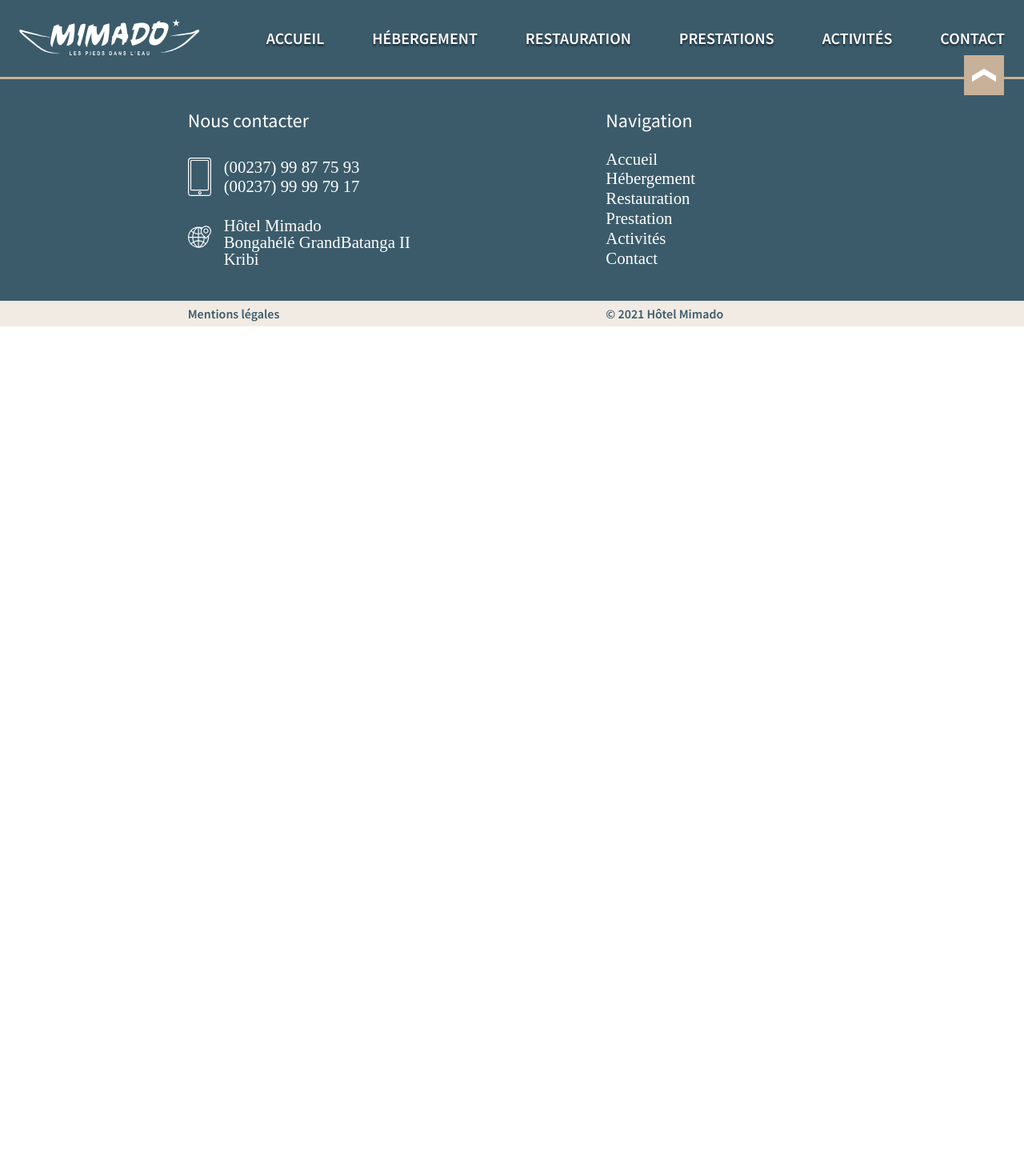
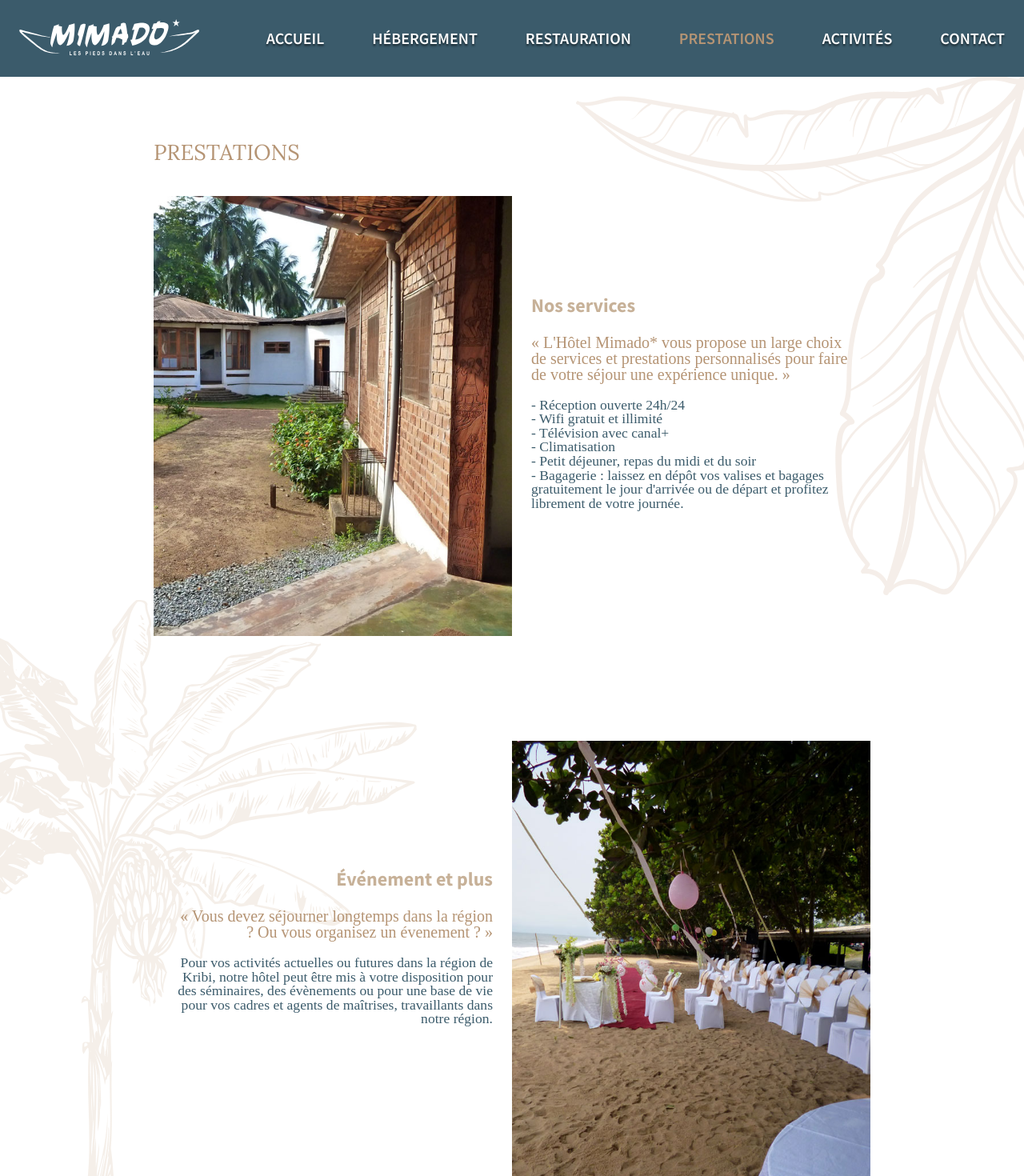
Before and after one commit to MarcChayer/hotel-Mimado, a React app: page /prestations in a window 1280 px wide. Shown: the top 1470 px of the page at 80% size. Before the commit the page ends 800 px from the top, so only its background shows below. Built offline with nearby package versions, Linux system fonts and the light colour scheme; a web font is replaced by a local one.

Commit message:
FIX scroll to top on footer component and text on home and prestations

```diff
--- a/src/components/App/index.js
+++ b/src/components/App/index.js
@@ -35,7 +35,7 @@ const App = () => (
           <Route path="/restauration">
             <Restauration />
           </Route>
-          <Route path="/prestation">
+          <Route path="/prestations">
             <Prestation />
           </Route>
           <Route path="/activites">
--- a/src/components/Footer/index.js
+++ b/src/components/Footer/index.js
@@ -15,6 +15,11 @@ const Footer = () => {
     window.scrollTo({
       top:0,
       behavior:"smooth"
+    });
+  }
+  const scrollToTopDirect = () => {
+    window.scrollTo({
+      top:0,
     });
   }
   return (
@@ -42,18 +47,18 @@ const Footer = () => {
         <nav className="containerFooterContact">
           <p className="titleFooter">Navigation</p>
           <ul className="groupNavFooter">
-            <li className="oneFooterContact"><NavLink activeClassName="oneFooterContact--active" exact to="/" onClick={window.scrollTo(0, 0)}>Accueil</NavLink></li>
-            <li className="oneFooterContact"><NavLink activeClassName="oneFooterContact--active" exact to="/hebergement" onClick={window.scrollTo(0, 0)}>Hébergement</NavLink></li>
-            <li className="oneFooterContact"><NavLink activeClassName="oneFooterContact--active" exact to="/restauration" onClick={window.scrollTo(0, 0)}>Restauration</NavLink></li>
-            <li className="oneFooterContact"><NavLink activeClassName="oneFooterContact--active" exact to="/prestation" onClick={window.scrollTo(0, 0)}>Prestation</NavLink></li>
-            <li className="oneFooterContact"><NavLink activeClassName="oneFooterContact--active" exact to="/activites" onClick={window.scrollTo(0, 0)}>Activités</NavLink></li>
-            <li className="oneFooterContact"><NavLink activeClassName="oneFooterContact--active" exact to="/contact" onClick={window.scrollTo(0, 0)}>Contact</NavLink></li>
+            <li className="oneFooterContact"><NavLink activeClassName="oneFooterContact--active" exact to="/" onClick={scrollToTopDirect}>Accueil</NavLink></li>
+            <li className="oneFooterContact"><NavLink activeClassName="oneFooterContact--active" exact to="/hebergement" onClick={scrollToTopDirect}>Hébergement</NavLink></li>
+            <li className="oneFooterContact"><NavLink activeClassName="oneFooterContact--active" exact to="/restauration" onClick={scrollToTopDirect}>Restauration</NavLink></li>
+            <li className="oneFooterContact"><NavLink activeClassName="oneFooterContact--active" exact to="/prestations" onClick={scrollToTopDirect}>Prestation</NavLink></li>
+            <li className="oneFooterContact"><NavLink activeClassName="oneFooterContact--active" exact to="/activites" onClick={scrollToTopDirect}>Activités</NavLink></li>
+            <li className="oneFooterContact"><NavLink activeClassName="oneFooterContact--active" exact to="/contact" onClick={scrollToTopDirect}>Contact</NavLink></li>
           </ul>
         </nav>
       </section>
       <div className="bottomFooter">
         <p className="textBottomFooter">
-          <NavLink exact to="/mentionslegales" activeClassName="textBottomFooter--active" onClick={window.scrollTo(0, 0)}>Mentions légales</NavLink>
+          <NavLink exact to="/mentionslegales" activeClassName="textBottomFooter--active" onClick={scrollToTopDirect}>Mentions légales</NavLink>
         </p>
         <p>© 2021 Hôtel Mimado</p>
       </div>
--- a/src/components/Header/index.js
+++ b/src/components/Header/index.js
@@ -47,7 +47,7 @@ const Header = () => {
             <NavLink to="/restauration"  activeClassName="navlink__one--active">restauration</NavLink>
           </li>
           <li className="navlink__one" onClick={handleOnClickCloseMenu}>
-            <NavLink to="/prestation"  activeClassName="navlink__one--active">prestations</NavLink>
+            <NavLink to="/prestations"  activeClassName="navlink__one--active">prestations</NavLink>
           </li>
           <li className="navlink__one" onClick={handleOnClickCloseMenu}>
             <NavLink to="/activites"  activeClassName="navlink__one--active">activités</NavLink>
--- a/src/components/Home/index.js
+++ b/src/components/Home/index.js
@@ -71,7 +71,7 @@ const Home = () => {
         <div className="maskLeafBananier">
           <img className="leafBananier" src={feuilleBananier} alt="Image de fond représentant une feuille de bananier."/>
         </div>
-        <div className="cardsHome">
+        <div className="cardsHome" style={{ transform: `translateY(-${offsetY * 0.2}px)` }}>
           <NavLink exact to="/hebergement" className="cardHome">
             <div className="cardLogo"><img src={lit} alt="icone hôtellerie"/></div>
             <p className="textCard">Hôtel et Commodités</p>
--- a/src/components/Prestation/index.js
+++ b/src/components/Prestation/index.js
@@ -19,7 +19,7 @@ import Bananier from '../../assets/images/treeBanana.svg';
 const Prestation = () => (
   <div className="prestation">
     <Helmet defaultTitle="Hôtel Mimado">
-      <title>Hôtel Mimado - Prestation</title>
+      <title>Hôtel Mimado - Prestations</title>
       <meta
         name="description"
         content="L'Hôtel Mimado* vous propose un large choix de services et prestations personnalisés pour faire de votre séjour une expérience unique."
@@ -28,7 +28,7 @@ const Prestation = () => (
   <div className="maskLeafBananier">
     <img className="leafBananier" src={feuilleBananier} alt="Image de fond représentant une feuille de bananier."/>
   </div>
-  <h1 className="titlePrestation">prestation</h1>
+  <h1 className="titlePrestation">prestations</h1>
   <section className="firstBloc">
     <div className="containerSlide">
         <div className="each-slide">
@@ -60,7 +60,7 @@ const Prestation = () => (
     </div>
     <div className="paragraphSecondBloc">
       <h2 className="firstTextBloc">Événement et  plus</h2>
-      <p className="secondTextBloc">« Vous devez séjournez longtemps dans la région ? Ou vous organnisez un évenement ? »</p>
+      <p className="secondTextBloc">« Vous devez séjourner longtemps dans la région ? Ou vous organisez un évenement ? »</p>
       <p className="lastTextBloc">Pour vos activités actuelles ou futures dans la région de Kribi,  notre hôtel peut être mis à votre disposition pour des séminaires, des évènements ou pour une base de vie pour vos cadres et agents de maîtrises, travaillants dans notre région.</p>
     </div>
   </section>
```
